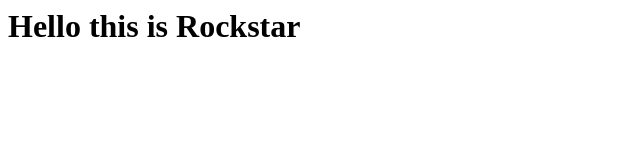
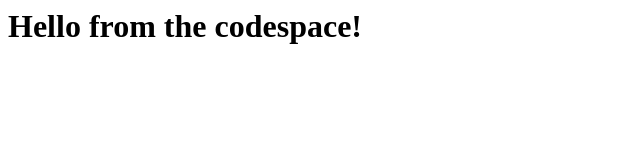
Before and after one commit to aravindsundaram1/skills-code-with-codespaces, a plain HTML site: page index.html in a window 1280 px wide. Shown: the whole page, without its empty margins (0-640 px from the left). Drawn offline with Linux system fonts and the light colour scheme.

Commit message:
Adding hello from the codespace!

```diff
--- a/index.html
+++ b/index.html
@@ -1,3 +1,3 @@
 <html>
-  <h1>Hello this is Rockstar</h1>
+  <h1>Hello from the codespace!</h1>
 </html>
```
